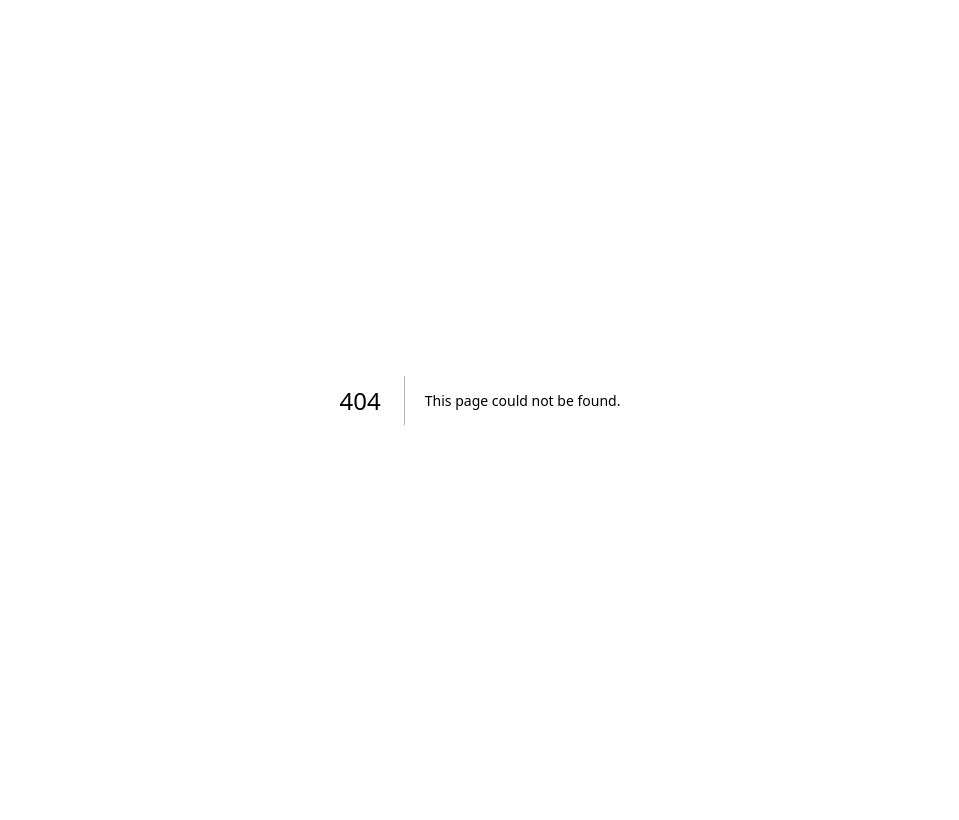
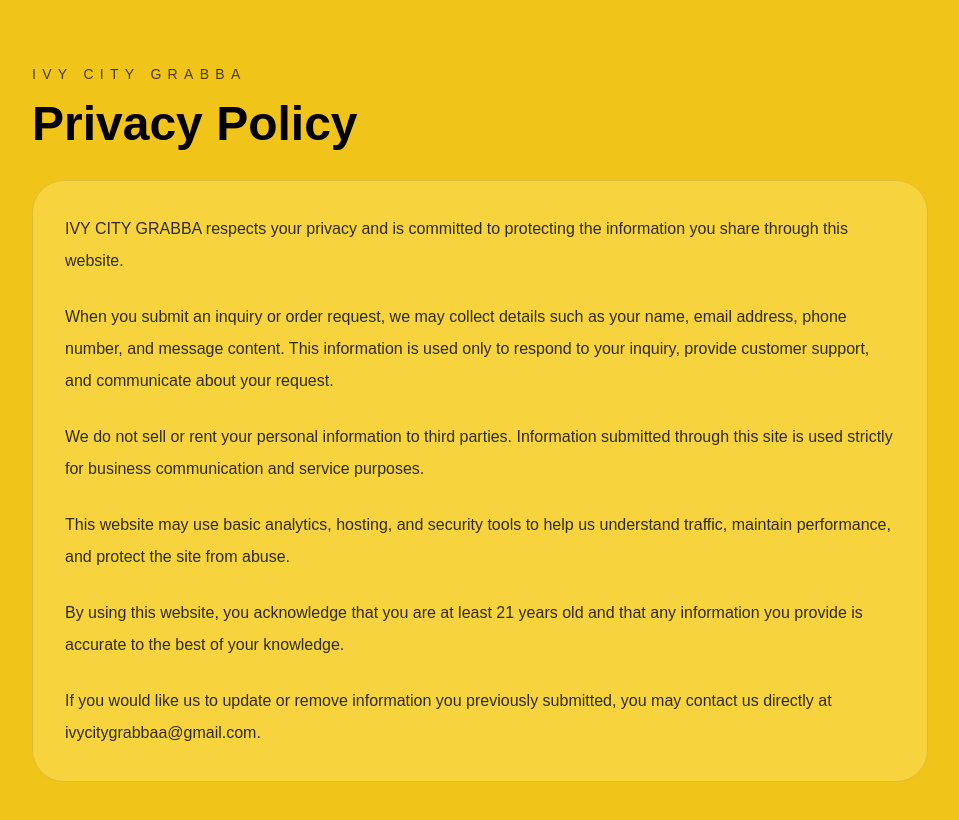
Before and after one commit to Haileleul4337/ivycity-grabba, a Next.js app: page /privacy-policy in a window 1280 px wide. Before the commit this address had no page. Shown: the top 820 px of the page, without its empty margins (160-1119 px from the left). Built offline with nearby package versions, Linux system fonts and the light colour scheme.

Commit message:
Create page.tsx

```diff
--- /dev/null
+++ b/app/privacy-policy/page.tsx
@@ -0,0 +1,31 @@
+export default function PrivacyPolicyPage() {
+  return (
+    <main className="min-h-screen bg-[#f0c419] px-4 py-16 text-black sm:px-6 lg:px-8">
+      <div className="mx-auto max-w-4xl">
+        <p className="text-sm uppercase tracking-[0.45em] text-black/70">IVY CITY GRABBA</p>
+        <h1 className="mt-4 text-4xl font-semibold sm:text-5xl">Privacy Policy</h1>
+
+        <div className="mt-8 space-y-6 rounded-[2rem] border border-black/10 bg-[#f7d33e] p-6 sm:p-8">
+          <p className="text-base leading-8 text-black/80">
+            IVY CITY GRABBA respects your privacy and is committed to protecting the information you share through this website.
+          </p>
+          <p className="text-base leading-8 text-black/80">
+            When you submit an inquiry or order request, we may collect details such as your name, email address, phone number, and message content. This information is used only to respond to your inquiry, provide customer support, and communicate about your request.
+          </p>
+          <p className="text-base leading-8 text-black/80">
+            We do not sell or rent your personal information to third parties. Information submitted through this site is used strictly for business communication and service purposes.
+          </p>
+          <p className="text-base leading-8 text-black/80">
+            This website may use basic analytics, hosting, and security tools to help us understand traffic, maintain performance, and protect the site from abuse.
+          </p>
+          <p className="text-base leading-8 text-black/80">
+            By using this website, you acknowledge that you are at least 21 years old and that any information you provide is accurate to the best of your knowledge.
+          </p>
+          <p className="text-base leading-8 text-black/80">
+            If you would like us to update or remove information you previously submitted, you may contact us directly at ivycitygrabbaa@gmail.com.
+          </p>
+        </div>
+      </div>
+    </main>
+  )
+}
```
